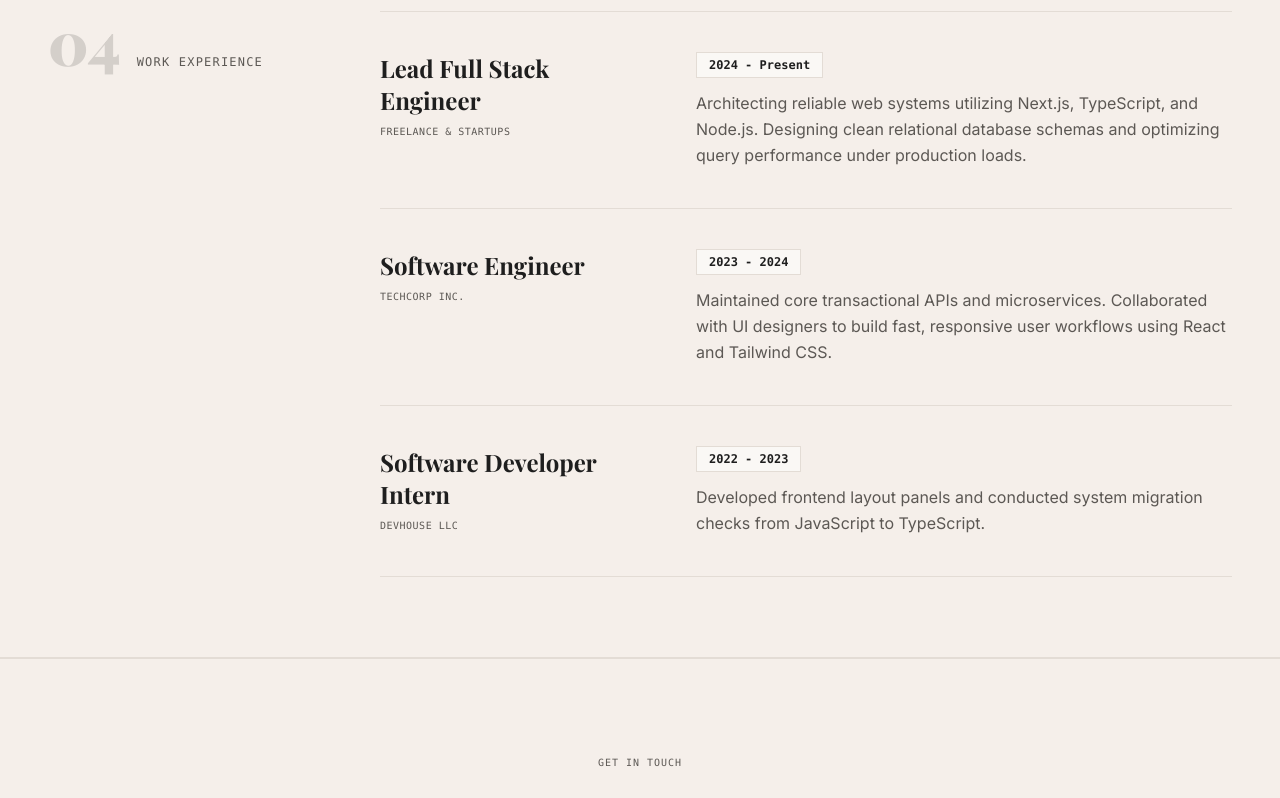
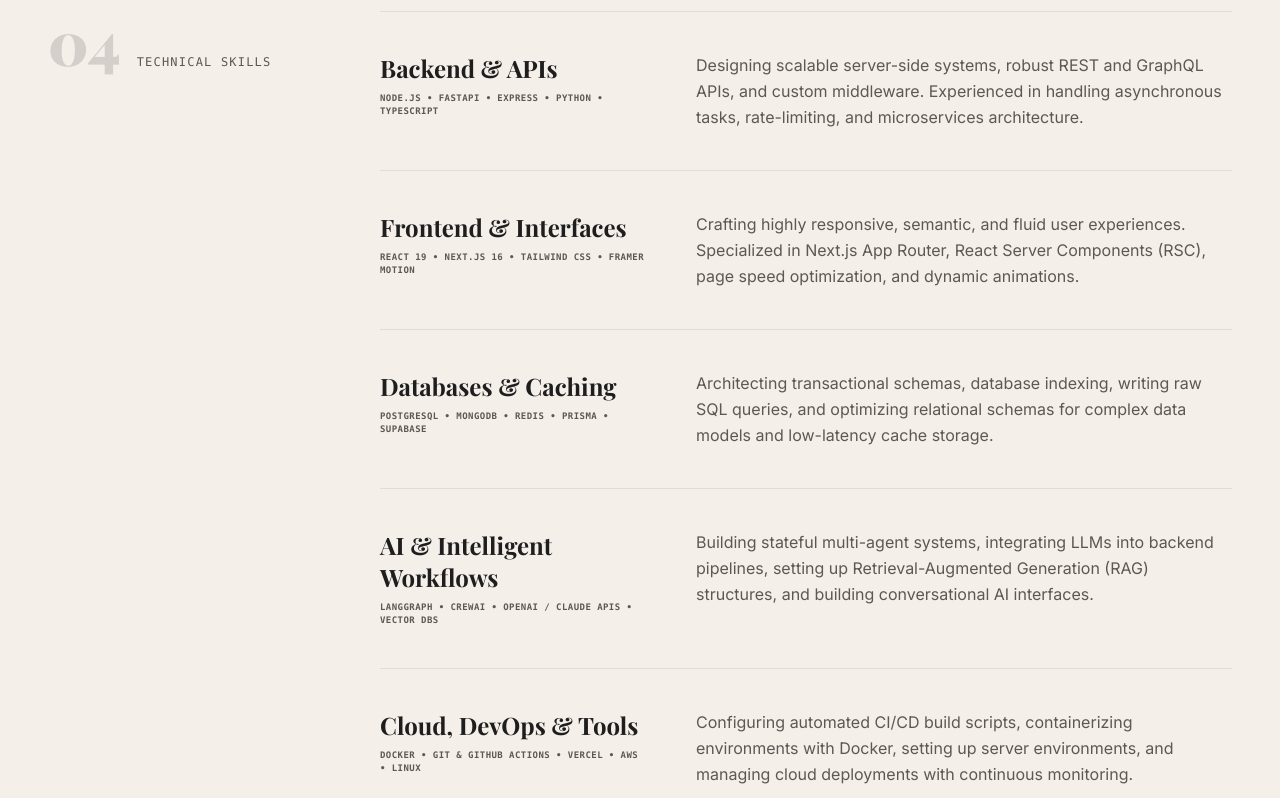
Before and after one commit to hashir210/hashir-portfolio, a Next.js app: page / in a window 1280 px wide. Shown: the part 3080-3878 px from the top of the page. Built offline with nearby package versions, Linux system fonts and the light colour scheme; a web font is replaced by a local one.

Commit message:
Replace Experience component with Skills component detailing technical skills and technologies

```diff
--- a/src/app/page.tsx
+++ b/src/app/page.tsx
@@ -3,7 +3,7 @@
 import Hero from "@/components/Hero";
 import Projects from "@/components/Projects";
 import Capabilities from "@/components/Capabilities";
-import Experience from "@/components/Experience";
+import Skills from "@/components/Skills";
 import ContactBanner from "@/components/ContactBanner";
 
 export default function Home() {
@@ -14,7 +14,7 @@
         <Hero />
         <Projects />
         <Capabilities />
-        <Experience />
+        <Skills />
         <ContactBanner />
       </main>
     </div>
--- a/src/components/Experience.tsx
+++ /dev/null
@@ -1,75 +0,0 @@
-"use client";
-
-import React from "react";
-
-const experienceList = [
-  {
-    role: "Lead Full Stack Engineer",
-    company: "Freelance & Startups",
-    period: "2024 - Present",
-    description:
-      "Architecting reliable web systems utilizing Next.js, TypeScript, and Node.js. Designing clean relational database schemas and optimizing query performance under production loads.",
-  },
-  {
-    role: "Software Engineer",
-    company: "TechCorp Inc.",
-    period: "2023 - 2024",
-    description:
-      "Maintained core transactional APIs and microservices. Collaborated with UI designers to build fast, responsive user workflows using React and Tailwind CSS.",
-  },
-  {
-    role: "Software Developer Intern",
-    company: "DevHouse LLC",
-    period: "2022 - 2023",
-    description:
-      "Developed frontend layout panels and conducted system migration checks from JavaScript to TypeScript.",
-  },
-];
-
-export default function Experience() {
-  return (
-    <section id="about" className="py-20 px-6 sm:px-12 max-w-7xl mx-auto border-b border-editorial-border">
-      <div className="flex flex-col lg:flex-row gap-12 items-start">
-        {/* Left Side: Number & Header */}
-        <div className="w-full lg:w-1/4 flex items-baseline gap-4 select-none">
-          <span className="font-serif text-5xl sm:text-6xl font-black text-editorial-dark opacity-15">
-            04
-          </span>
-          <span className="font-mono text-xs uppercase tracking-widest text-editorial-muted">
-            Work Experience
-          </span>
-        </div>
-
-        {/* Right Side: Detailed List */}
-        <div className="w-full lg:w-3/4 flex flex-col border-t border-editorial-border">
-          {experienceList.map((exp, idx) => (
-            <div
-              key={idx}
-              className="py-10 border-b border-editorial-border flex flex-col md:flex-row gap-6 md:gap-12 justify-between items-start"
-            >
-              {/* Role & Company */}
-              <div className="md:w-1/3">
-                <h3 className="font-serif text-2xl font-bold text-editorial-dark">
-                  {exp.role}
-                </h3>
-                <span className="font-mono text-[10px] uppercase tracking-wider text-editorial-muted mt-2 block">
-                  {exp.company}
-                </span>
-              </div>
-
-              {/* Date & Description */}
-              <div className="md:w-2/3 flex flex-col gap-3">
-                <span className="font-mono text-xs font-semibold text-editorial-dark w-fit px-3 py-1 bg-[#FAF8F5] border border-editorial-border">
-                  {exp.period}
-                </span>
-                <p className="font-sans text-sm sm:text-base text-editorial-muted leading-relaxed">
-                  {exp.description}
-                </p>
-              </div>
-            </div>
-          ))}
-        </div>
-      </div>
-    </section>
-  );
-}
--- /dev/null
+++ b/src/components/Skills.tsx
@@ -0,0 +1,81 @@
+"use client";
+
+import React from "react";
+
+const skillCategories = [
+  {
+    category: "Backend & APIs",
+    technologies: "Node.js • FastAPI • Express • Python • TypeScript",
+    description:
+      "Designing scalable server-side systems, robust REST and GraphQL APIs, and custom middleware. Experienced in handling asynchronous tasks, rate-limiting, and microservices architecture.",
+  },
+  {
+    category: "Frontend & Interfaces",
+    technologies: "React 19 • Next.js 16 • Tailwind CSS • Framer Motion",
+    description:
+      "Crafting highly responsive, semantic, and fluid user experiences. Specialized in Next.js App Router, React Server Components (RSC), page speed optimization, and dynamic animations.",
+  },
+  {
+    category: "Databases & Caching",
+    technologies: "PostgreSQL • MongoDB • Redis • Prisma • Supabase",
+    description:
+      "Architecting transactional schemas, database indexing, writing raw SQL queries, and optimizing relational schemas for complex data models and low-latency cache storage.",
+  },
+  {
+    category: "AI & Intelligent Workflows",
+    technologies: "LangGraph • CrewAI • OpenAI / Claude APIs • Vector DBs",
+    description:
+      "Building stateful multi-agent systems, integrating LLMs into backend pipelines, setting up Retrieval-Augmented Generation (RAG) structures, and building conversational AI interfaces.",
+  },
+  {
+    category: "Cloud, DevOps & Tools",
+    technologies: "Docker • Git & GitHub Actions • Vercel • AWS • Linux",
+    description:
+      "Configuring automated CI/CD build scripts, containerizing environments with Docker, setting up server environments, and managing cloud deployments with continuous monitoring.",
+  },
+];
+
+export default function Skills() {
+  return (
+    <section id="skills" className="py-20 px-6 sm:px-12 max-w-7xl mx-auto border-b border-editorial-border">
+      <div className="flex flex-col lg:flex-row gap-12 items-start">
+        {/* Left Side: Number & Header */}
+        <div className="w-full lg:w-1/4 flex items-baseline gap-4 select-none">
+          <span className="font-serif text-5xl sm:text-6xl font-black text-editorial-dark opacity-15">
+            04
+          </span>
+          <span className="font-mono text-xs uppercase tracking-widest text-editorial-muted">
+            Technical Skills
+          </span>
+        </div>
+
+        {/* Right Side: Detailed List */}
+        <div className="w-full lg:w-3/4 flex flex-col border-t border-editorial-border">
+          {skillCategories.map((skill, idx) => (
+            <div
+              key={idx}
+              className="py-10 border-b border-editorial-border flex flex-col md:flex-row gap-6 md:gap-12 justify-between items-start"
+            >
+              {/* Category Name */}
+              <div className="md:w-1/3">
+                <h3 className="font-serif text-2xl font-bold text-editorial-dark">
+                  {skill.category}
+                </h3>
+                <span className="font-mono text-[9px] uppercase tracking-wider text-editorial-muted mt-2 block font-semibold">
+                  {skill.technologies}
+                </span>
+              </div>
+
+              {/* Description & Technologies */}
+              <div className="md:w-2/3 flex flex-col gap-3">
+                <p className="font-sans text-sm sm:text-base text-editorial-muted leading-relaxed">
+                  {skill.description}
+                </p>
+              </div>
+            </div>
+          ))}
+        </div>
+      </div>
+    </section>
+  );
+}
```
